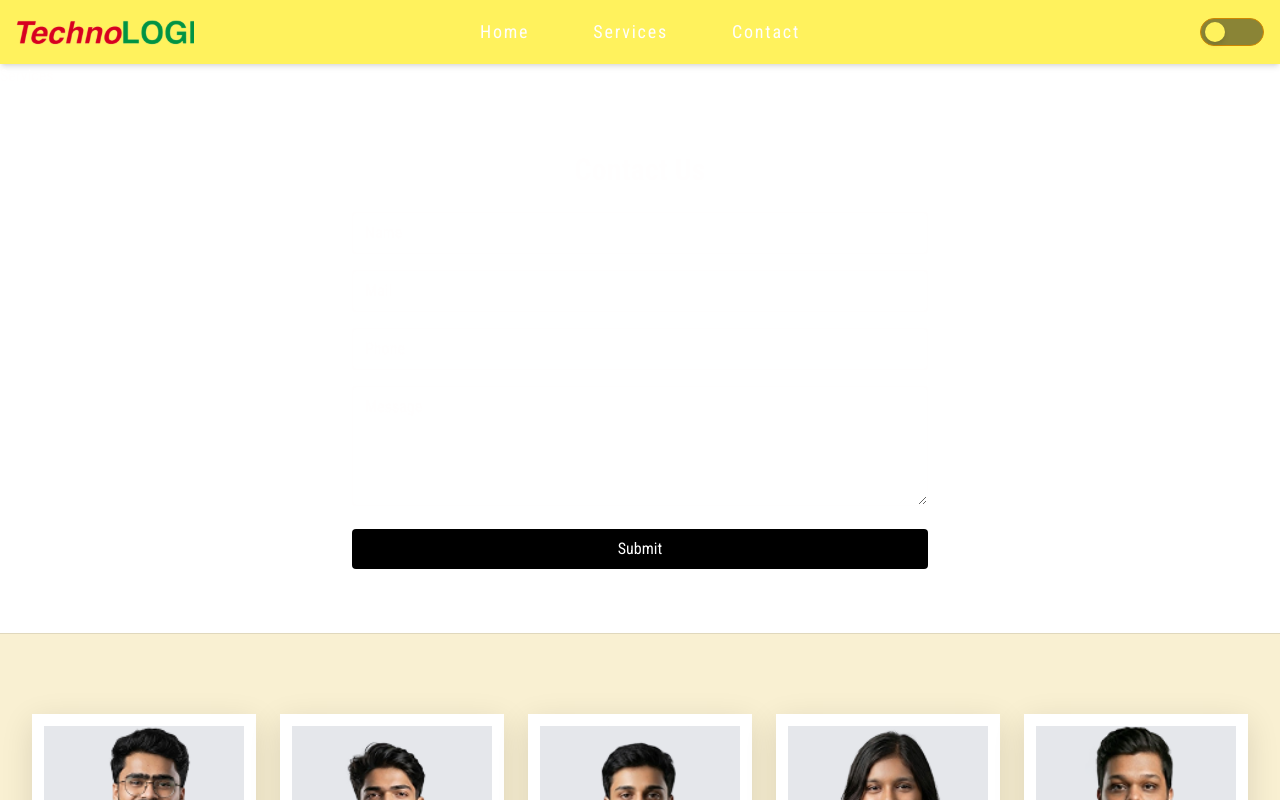
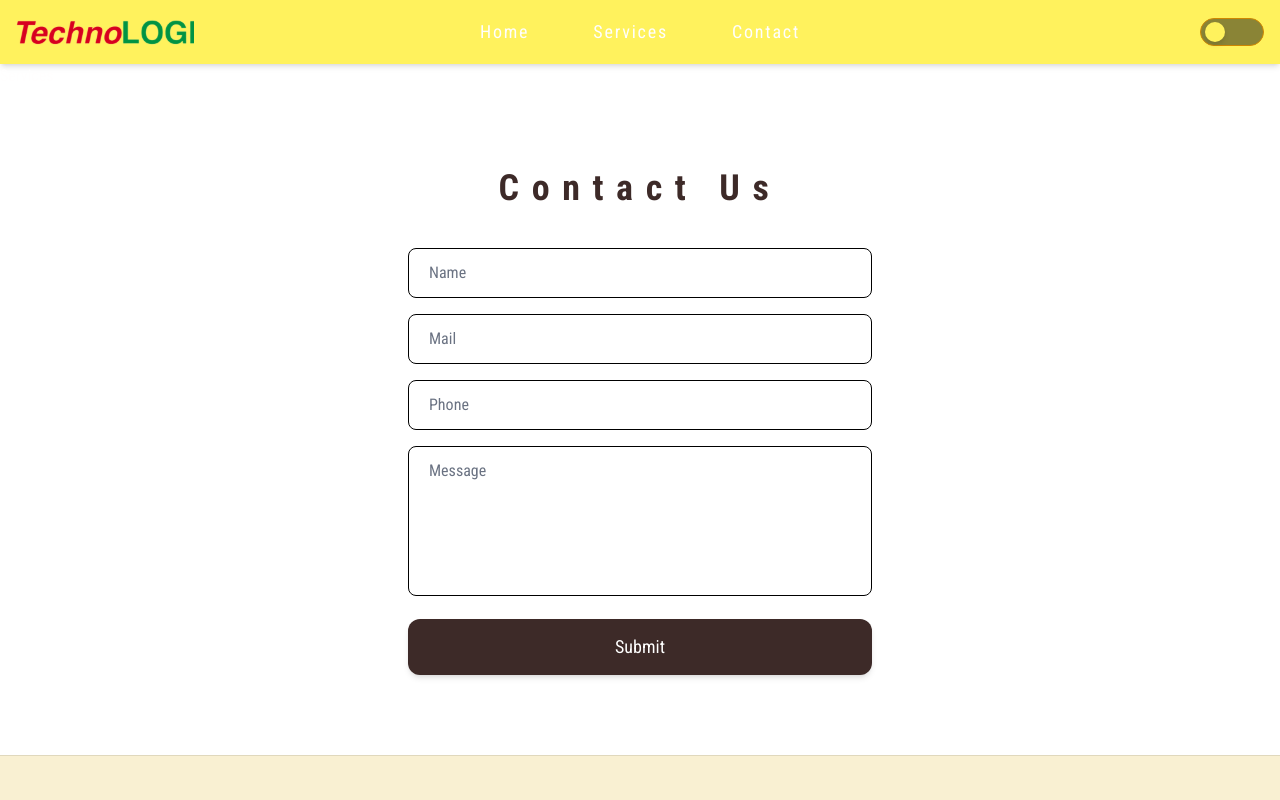
Before and after one commit to ShreyasSondur/technpLOGI, a Next.js app: page / in a window 1280 px wide. Shown: the top 800 px of the page. Built offline with nearby package versions, Linux system fonts and the light colour scheme.

Commit message:
improved contact us section

```diff
--- a/components/ContactForm.jsx
+++ b/components/ContactForm.jsx
@@ -33,16 +33,23 @@ export default function ContactForm() {
   }
 
   return (
-    <section id="contact" className="py-16">
-      <div className="max-w-xl mx-auto">
-        <h2 className="text-3xl font-semibold mb-6 text-center">Contact Us</h2>
+    <section
+      id="contact"
+      className="py-20 flex items-center justify-center"
+    >
+      <div className="w-full max-w-lg px-6">
+        {/* Title */}
+        <h2 className="mb-10 text-center text-4xl font-semibold tracking-[0.35em] text-[#3d2a28]">
+          Contact Us
+        </h2>
 
+        {/* Form */}
         <form onSubmit={handleSubmit} className="space-y-4">
           <input
             name="name"
             placeholder="Name"
             required
-            className="w-full border rounded px-3 py-2"
+            className="w-full rounded-lg border border-black px-5 py-3 text-base text-gray-800 placeholder:text-gray-500 bg-white/95"
           />
 
           <input
@@ -50,7 +57,7 @@ export default function ContactForm() {
             type="email"
             placeholder="Mail"
             required
-            className="w-full border rounded px-3 py-2"
+            className="w-full rounded-lg border border-black px-5 py-3 text-base text-gray-800 placeholder:text-gray-500 bg-white/95"
           />
 
           <input
@@ -58,33 +65,33 @@ export default function ContactForm() {
             type="tel"
             placeholder="Phone"
             required
-            className="w-full border rounded px-3 py-2"
+            className="w-full rounded-lg border border-black px-5 py-3 text-base text-gray-800 placeholder:text-gray-500 bg-white/95"
           />
 
           <textarea
             name="message"
             placeholder="Message"
             required
-            className="w-full border rounded px-3 py-2 min-h-[120px]"
+            className="w-full rounded-lg border border-black px-5 py-3 text-base text-gray-800 placeholder:text-gray-500 bg-white/95 min-h-[150px] resize-none"
           />
 
           <button
             type="submit"
             disabled={loading}
-            className="w-full bg-black text-white py-2 rounded"
+            className="w-full rounded-xl bg-[#3d2a28] py-3.5 text-lg font-medium text-white shadow-md transition disabled:opacity-70 hover:bg-[#4c3431]"
           >
             {loading ? "Sending..." : "Submit"}
           </button>
         </form>
 
         {status === "success" && (
-          <p className="mt-4 text-green-600 text-center">
+          <p className="mt-4 text-center text-sm text-green-600">
             Message sent successfully!
           </p>
         )}
 
         {status === "error" && (
-          <p className="mt-4 text-red-600 text-center">
+          <p className="mt-4 text-center text-sm text-red-600">
             Something went wrong. Please try again.
           </p>
         )}
```
